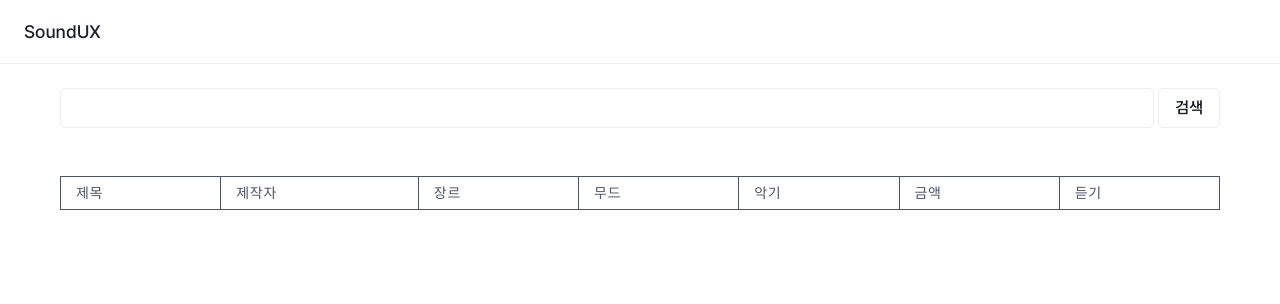
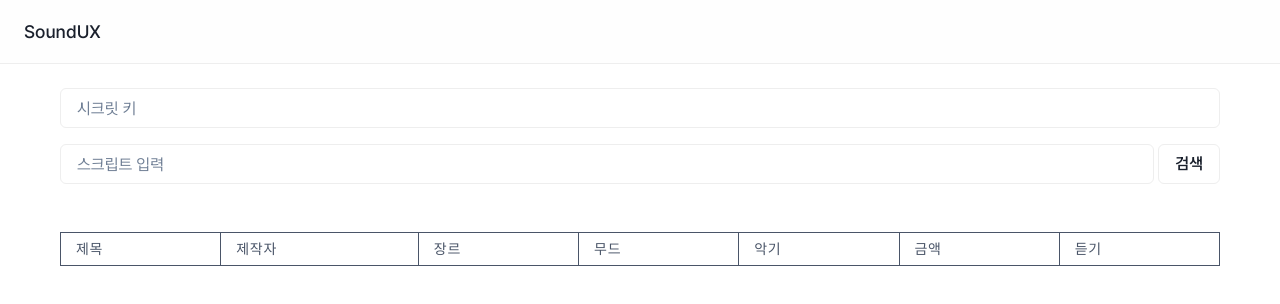
Before and after one commit to capstone-urf/SoundUX-frontend, a Next.js app: page / in a window 1280 px wide. Shown: the top 304 px of the page. Built offline with nearby package versions, Linux system fonts and the light colour scheme.

Commit message:
feat: 시크릿 입력 폼 추가

```diff
--- a/src/app/page.tsx
+++ b/src/app/page.tsx
@@ -24,6 +24,7 @@ import { numberToWon } from '@/utils/price-utils';
 export default function Home() {
   const [loading, setLoading] = useState<boolean>(false);
 
+  const [secret, setSecret] = useState<string>('');
   const [script, setScript] = useState<string>('');
   const [isPlayerOpen, setIsPlayerOpen] = useState<boolean>(false);
   const [selectedMusicId, setSelectedMusicId] = useState<string | undefined>(
@@ -33,7 +34,7 @@ export default function Home() {
 
   const handleSubmit = (e: FormEvent<HTMLFormElement>) => {
     e.preventDefault();
-    if (!script) return;
+    if (!script || !secret) return;
     setLoading(true);
 
     axios
@@ -43,7 +44,7 @@ export default function Home() {
         {
           baseURL: process.env.NEXT_PUBLIC_API_URL,
           headers: {
-            Authorization: `Bearer ${process.env.NEXT_PUBLIC_API_SECRET}`,
+            Authorization: `Bearer ${secret}`,
           },
         },
       )
@@ -60,10 +61,19 @@ export default function Home() {
   return (
     <Layout>
       <form onSubmit={handleSubmit}>
-        <Flex gap="4px">
+        <Input
+          h="40px"
+          placeholder="시크릿 키"
+          value={secret}
+          onChange={e => setSecret(e.target.value)}
+          borderColor="#eeeeee"
+          focusBorderColor="#dddddd"
+        />
+        <Flex mt={4} gap="4px">
           <Input
             h="40px"
             flex={1}
+            placeholder="스크립트 입력"
             value={script}
             onChange={e => setScript(e.target.value)}
             borderColor="#eeeeee"
```
